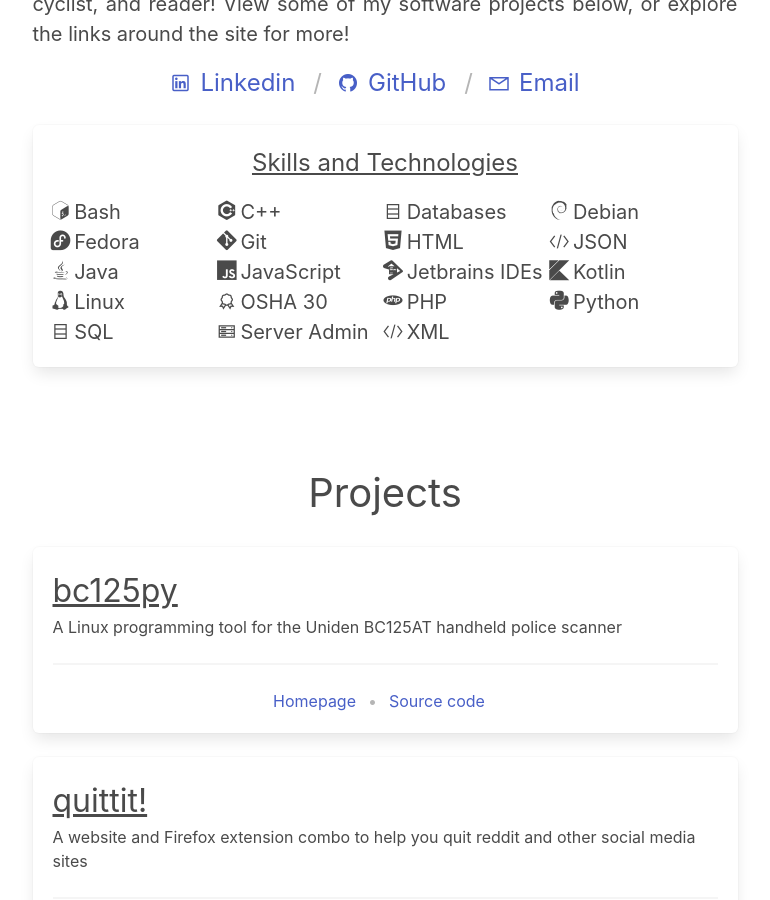
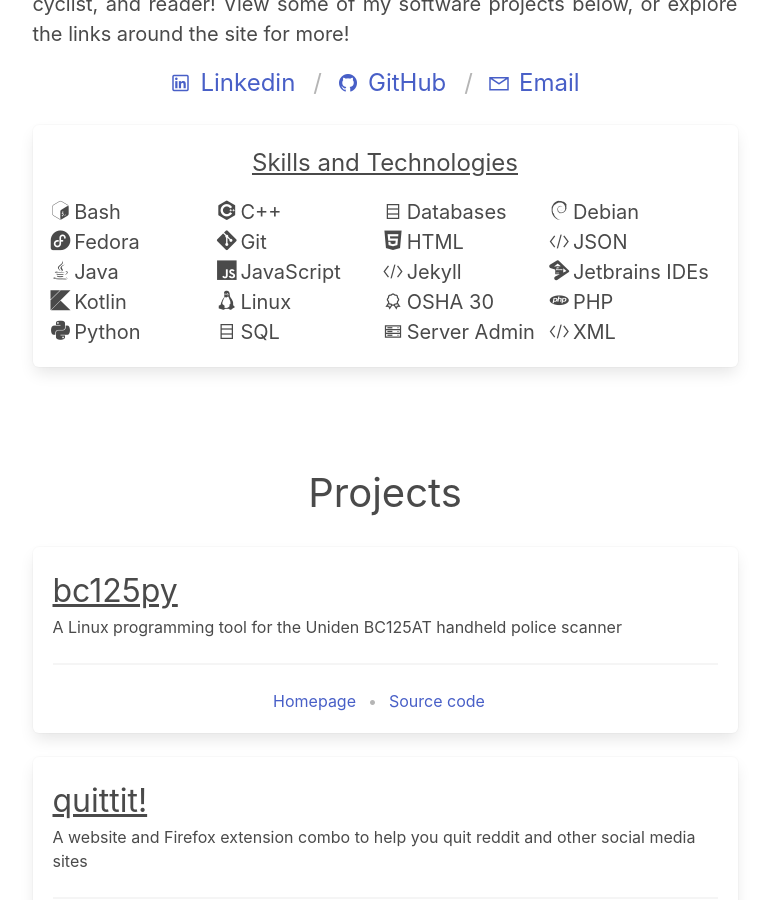
Before and after one commit to itsmaxymoo/itsmaxymoo.com, a Jekyll site: the page built from index.html, in a window 1280 px wide and 900 px high, scrolled down 732 px. Shown: the whole window, without its empty margins (255-1025 px from the left). Built offline with Jekyll 4.4.1, drawn with Linux system fonts in a browser that asks for light colours.

Commit message:
jekyll skill

```diff
--- a/_data/skills.yml
+++ b/_data/skills.yml
@@ -35,6 +35,8 @@
   icon_class: las la-server
 - name: Databases
   icon_class: las la-database
+- name: Jekyll
+  icon_class: las la-code
 
 - name: OSHA 30
   icon_class: las la-certificate
```
